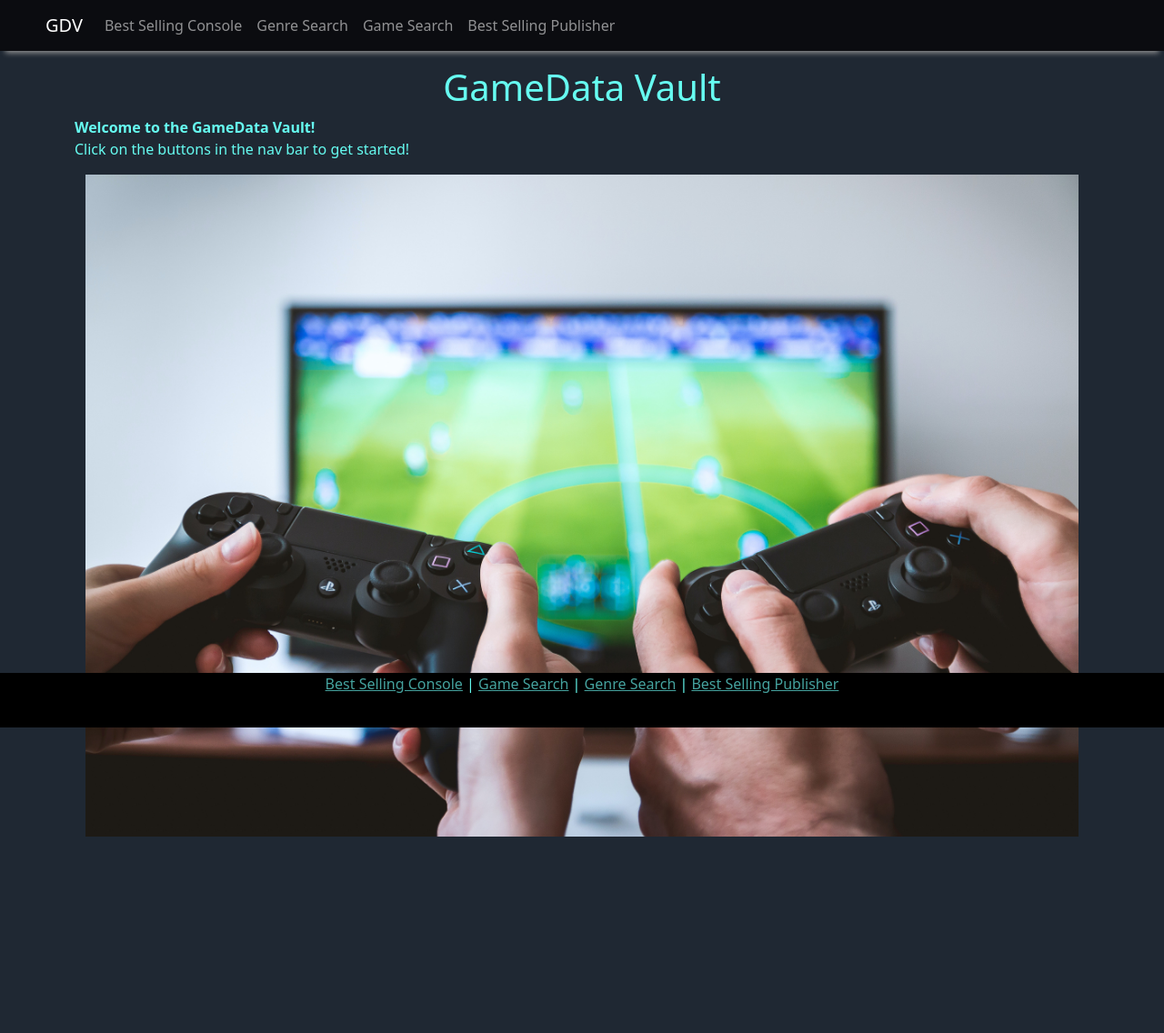
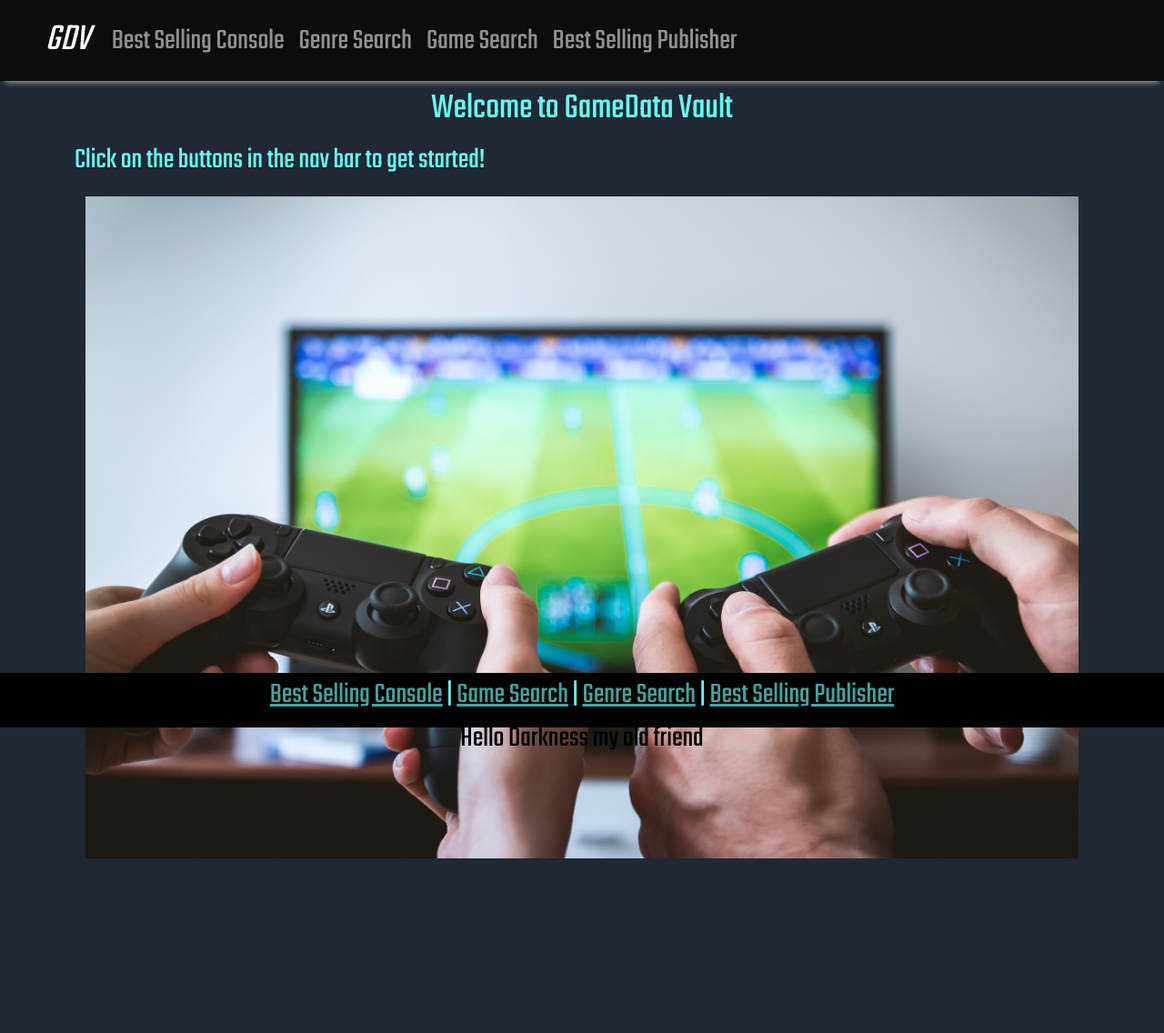
Before and after one commit to jacob-s-werner/DataTracker_gproj, a Flask app: page / in a window 1280 px wide. Shown: the whole page at 91% size. Before the commit the page ends 920 px from the top, so only its background shows below. Run offline with Flask 2, Linux system fonts and the light colour scheme; some libraries are stand-ins or nearby versions.

Commit message:
Imported font, cleaned up UI a bit

```diff
--- a/datatracker/static/style.css
+++ b/datatracker/static/style.css
@@ -1,6 +1,8 @@
 body {
     background-color: #1F2833;
     color: #66FCF1;
+    font-family: 'Teko', sans-serif;
+    font-size: 32px;
 }
 
 b {
@@ -21,6 +23,7 @@
 
 .left-pad-50 {
    padding-left: 50px;
+   font-size: 42px;
 }
 
 .nav-headerstay {
--- a/datatracker/templates/base.html
+++ b/datatracker/templates/base.html
@@ -6,11 +6,13 @@
     <script src="https://cdn.jsdelivr.net/npm/chart.js"></script>
     <script src="https://cdnjs.cloudflare.com/ajax/libs/Chart.js/2.8.0/Chart.min.js"></script>
     <link href="https://cdn.jsdelivr.net/npm/bootstrap@5.0.0-beta3/dist/css/bootstrap.min.css" rel="stylesheet" integrity="sha384-eOJMYsd53ii+scO/bJGFsiCZc+5NDVN2yr8+0RDqr0Ql0h+rP48ckxlpbzKgwra6" crossorigin="anonymous">
+    <link rel="preconnect" href="https://fonts.gstatic.com">
+    <link href="https://fonts.googleapis.com/css2?family=Teko:wght@300;400&display=swap" rel="stylesheet">
     <link rel="stylesheet" type="text/css" href="{{ url_for('static', filename='style.css') }}">
 </head>
 <body>
     <nav class="navbar navbar-expand navbar-dark nav-headerstay">
-        <a class="navbar-brand left-pad-50" href="{{ url_for('game.index') }}">GDV</a>
+        <a class="navbar-brand left-pad-50" href="{{ url_for('game.index') }}"><i>GDV</i></a>
           <div class="collapse navbar-nav navbar-collapse" >
               <span class="nav-item active">
                  <a class="nav-link" href="{{ url_for('game.best_selling_console') }}">Best Selling Console</a>
@@ -26,7 +28,7 @@
                 </span>
           </div>
         </nav>
-    <br/><br/><br/>
+    <br/><br/>
     <div class="container">
         <header>
         {% block header %}{% endblock %}
@@ -36,7 +38,7 @@
     <div class="container">
         {% block content %}{% endblock %}
     </div>
-    <br/><br/><br/><br/>
+    <br/><br/><br/><br>
 <footer class="footer">
     <div></div>
   <div class="container">
--- a/datatracker/templates/game/bestSellingConsole.html
+++ b/datatracker/templates/game/bestSellingConsole.html
@@ -7,11 +7,11 @@
 
 <div>
   <p>
-    <strong>{{ message }}</strong>
+    {{ message }}
   </p>
 
 </div>
-<div class="container">
+<div class="container col-10">
   <canvas id="myChart"></canvas>
 </div>
 
--- a/datatracker/templates/game/genreSearch.html
+++ b/datatracker/templates/game/genreSearch.html
@@ -20,9 +20,9 @@
   <p>There is no data for {{page_genre}} in {{page_year}}</p>
   <p>Please make sure that the genre is spelled correctly</p>
 {% else %}
-  <p><b>In {{ page_year }}, {{num_sold}} million copies of {{page_genre}} games were sold</b></p>
+  <p>In {{ page_year }}, {{num_sold}} million copies of {{page_genre}} games were sold</p>
 
-  <div class="container">
+  <div class="container col-9">
     <canvas id="myChart"></canvas>
   </div>
 
--- a/datatracker/templates/game/index.html
+++ b/datatracker/templates/game/index.html
@@ -1,13 +1,11 @@
 {% extends 'base.html' %}
 
 {% block header %}
-<h1 style="text-align: center">{% block title %} GameData Vault {% endblock %}</h1>
+<h1 style="text-align: center">{% block title %} Welcome to GameData Vault {% endblock %}</h1>
 {% endblock %}
 
 {% block content %}
 <div>
-    <strong>{{ message }}</strong>
-    <br />
     <p>Click on the buttons in the nav bar to get started!</p>
 </div>
 <div class="container">
```
Also changed, not shown: datatracker/templates/game/gameDetails.html (+2 -6 lines).
